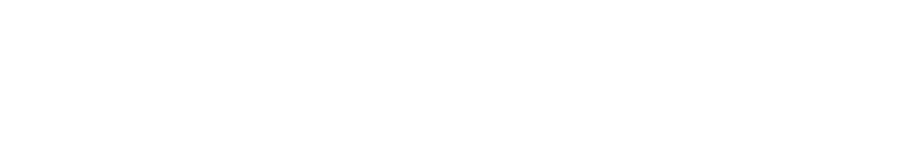
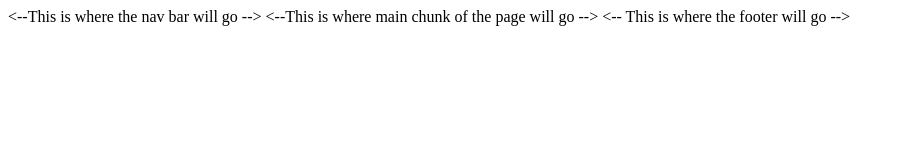
Before and after one commit to AvisTonitrui/Warfarm, a plain HTML site: page index.html in a window 1280 px wide. Shown: the whole page, without its empty margins (0-903 px from the left). Drawn offline with Linux system fonts and the light colour scheme.

Commit message:
added comments so I know what to work on later

```diff
--- a/index.html
+++ b/index.html
@@ -7,7 +7,9 @@
 </head>
 
 <body>
-
+  <--This is where the nav bar will go -->
+  <--This is where main chunk of the page will go -->
+  <-- This is where the footer will go -->
 </body>
 
 </html>
```
